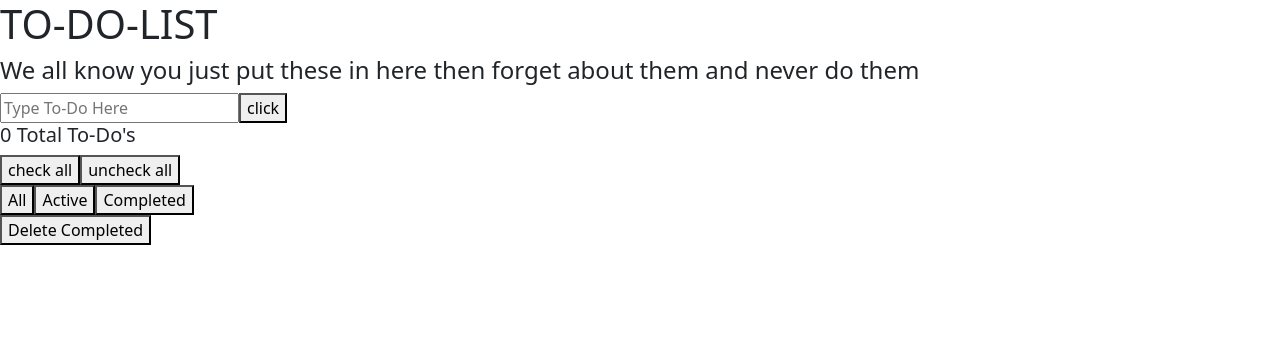
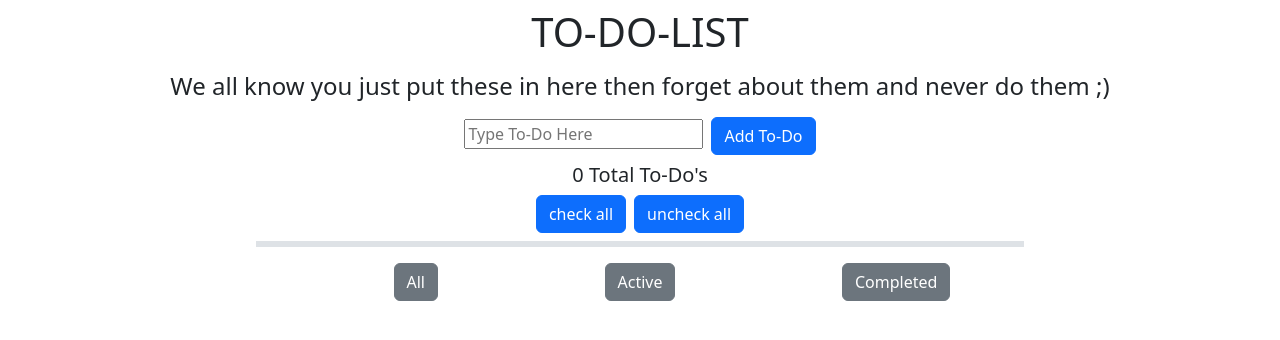
Before and after one commit to LhallLhall/to-do-list, a React (Create React App) app in the folder app/: page / in a window 1280 px wide. Shown: the top 340 px of the page. Built offline with nearby package versions, Linux system fonts and the light colour scheme.

Commit message:
added styling to the project

```diff
--- a/app/src/App.jsx
+++ b/app/src/App.jsx
@@ -26,13 +26,21 @@ export default function App() {
   let amountOfItems = item.length;
 
   return (
-    <div>
-      <h1>TO-DO-LIST</h1>
-      <h4>
+    <div className="container">
+      <div className='row'>
+        <h1 className=" col-12 my-2 text-center ">TO-DO-LIST</h1>
+        <h4 className='col-12 my-2 text-center'>
           We all know you just put these in here then forget about them and never
-        do them
+          do them ;)
         </h4>
+        </div>
+        <div className=''>
+          <div className='col-12 text-center'>
+
+
         <Input item={item} setItem={setItem} />
+          </div>
+          <div className='col-8 offset-2 text-center'>
           <ToDoList
             item={item}
             setItem={setItem}
@@ -40,8 +48,11 @@ export default function App() {
             page={page}
             setPage={setPage}
             />
+            </div>
+          </div>
         <Buttons item={item} setItem={setItem} setPage={setPage} page={page} />
       </div>
+
   );
 }
 
--- a/app/src/pageComponents/buttons.jsx
+++ b/app/src/pageComponents/buttons.jsx
@@ -23,31 +23,42 @@ export default function Buttons (props) {
 
 
     return(
-        <div className="">
-            <div>
+        <div className=" row mt-3 ">
 
-            <button onClick={() => {
+            <div className='col-4 d-flex justify-content-end'>
+            <button
+            className='btn btn-secondary'
+            onClick={() => {
                 // all()
                 props.setPage('All')
 
             }}>All</button>
+            </div>
 
-            <button onClick={() => {
+            <div className='col-4 d-flex justify-content-center'>
+            <button
+            className='btn btn-secondary'
+            onClick={() => {
                 // active()
                 props.setPage('Active')
                 }}>Active</button>
+            </div>
 
-            <button onClick={() => {
+            <div className='col-4 '>
+            <button
+            className='btn btn-secondary d-flex justify-content-start'
+            onClick={() => {
                 // Completed()
                 props.setPage('Completed')
             }}>Completed</button>
             </div>
-            <div>
+
+            {/* <div>
                 <button onClick={() => {
                     megaDelete()
                 }}>Delete Completed
                 </button>
-            </div>
+            </div> */}
         </div>
     )
 }
--- a/app/src/pageComponents/input.jsx
+++ b/app/src/pageComponents/input.jsx
@@ -21,10 +21,10 @@ export default function Input (props){
 
 
     return(
-        <div className="">
+        <div className="my-2">
 
             <input ref={inputName} placeholder='Type To-Do Here' type='text' name='name' id='input'></input>
-            <button onClick={submit} >click</button>
+            <button className='btn btn-primary ms-2' onClick={submit} >Add To-Do</button>
             <div>
             </div>
         </div>
--- a/app/src/pageComponents/toDoItem.jsx
+++ b/app/src/pageComponents/toDoItem.jsx
@@ -20,6 +20,7 @@ export default function ToDoItem(props) {
     return (
       <>
         <button
+        className="btn btn-primary me-1"
           onClick={() => {
             console.log(props.item.id)
 
@@ -30,6 +31,7 @@ export default function ToDoItem(props) {
           check all
         </button>
         <button
+        className="btn btn-primary ms-1"
           onClick={() => {
             props.item.forEach((check) => (check.activeStatus = true));
             props.setItem([...props.item]);
@@ -38,24 +40,25 @@ export default function ToDoItem(props) {
           uncheck all
         </button>
 
-        <div className="">
+        <div className="row border border-3 my-2">
           {props.item.map((item, i) => (
-            <div className="row" key={item.id}>
-              <div className="col-1">
+            <div className="col-3 my-2 text-center" key={item.id}>
+              <div className="">
                 <input
                   onClick={() => complete(item, i)}
                   checked={item.activeStatus ? false : true}
-                  className="form-check-input me-3"
+                  className="form-check-input"
                   type="checkbox"
                   value=""
                   id={"flexCheckDefault"}
                 />
               </div>
-              <div className="col-1">
+              <div className="">
                 <h5 id={item.id}>{item.input} </h5>
               </div>
-              <div className="col-1">
+              <div className="">
                 <button
+                  className='btn btn-primary'
                   onClick={() => {
                     item.activeStatus = false;
                     console.log(item.id);
@@ -76,6 +79,7 @@ export default function ToDoItem(props) {
     return (
       <>
         <button
+        className="btn btn-primary me-1"
           onClick={() => {
 
             props.item.forEach((check) => (check.activeStatus = false));
@@ -85,6 +89,7 @@ export default function ToDoItem(props) {
           check all
         </button>
         <button
+        className="btn btn-primary ms-1"
           onClick={() => {
             props.item.forEach((check) => (check.activeStatus = true));
             props.setItem([...props.item]);
@@ -93,23 +98,24 @@ export default function ToDoItem(props) {
           uncheck all
         </button>
 
-        <div className="">
+        <div className="row border border-3 my-2">
           {activeFilter.map((item, i) => (
-            <div className="row" key={item.id}>
-              <div className="col-1">
+            <div className="col-3 my-2 text-center" key={item.id}>
+              <div>
                 <input
                   onClick={() => complete(item, i)}
-                  className="form-check-input me-3"
+                  className="form-check-input"
                   type="checkbox"
                   value=""
                   id={"flexCheckDefault"}
                 />
               </div>
-              <div className="col-1">
+              <div className="">
                 <h5 id={item.id}>{item.input} </h5>
               </div>
-              <div className="col-1">
+              <div className="">
                 <button
+                className='btn btn-primary'
                   onClick={() => {
                     item.activeStatus = false;
                     console.log(item.id);
@@ -130,6 +136,7 @@ export default function ToDoItem(props) {
     return (
       <>
         <button
+        className="btn btn-primary me-1"
           onClick={(e) => {
 
             props.item.forEach((check) => (check.activeStatus = false));
@@ -139,6 +146,7 @@ export default function ToDoItem(props) {
           check all
         </button>
         <button
+        className="btn btn-primary ms-1"
           onClick={() => {
             props.item.forEach((check) => (check.activeStatus = true));
             props.setItem([...props.item]);
@@ -147,24 +155,25 @@ export default function ToDoItem(props) {
           uncheck all
         </button>
 
-        <div className="">
+        <div className="row border border-3 my-2">
           {completedFilter.map((item, i) => (
-            <div className="row" key={item.id}>
-              <div className="col-1">
+            <div className="col-3 my-2 text-center" key={item.id}>
+              <div className="">
                 <input
                   onClick={() => complete(item, i)}
                   checked={item.activeStatus ? false : true}
-                  className="form-check-input me-3"
+                  className="form-check-input "
                   type="checkbox"
                   value=""
                   id={"flexCheckDefault" + i}
                 />
               </div>
-              <div className="col-1">
+              <div className="">
                 <h5 id={item.id}>{item.input} </h5>
               </div>
-              <div className="col-1">
+              <div className="">
                 <button
+                className='btn btn-primary'
                   onClick={() => {
                     item.activeStatus = false;
                     console.log(item.id);
--- a/app/src/pageComponents/toDoList.jsx
+++ b/app/src/pageComponents/toDoList.jsx
@@ -19,10 +19,10 @@ export default function ToDoList (props){
     }
     return (
         <div>
+            <div className='text-center'>
             <h5>{amount} {text}</h5>
+            </div>
             <ToDoItem amountOfItems={props.amountOfItems} item={props.item} setItem={props.setItem} page={props.page} setPage={props.setPage}/>
-
-
         </div>
     )
 }
```
Lines whose indentation alone changed are shown as unchanged.
